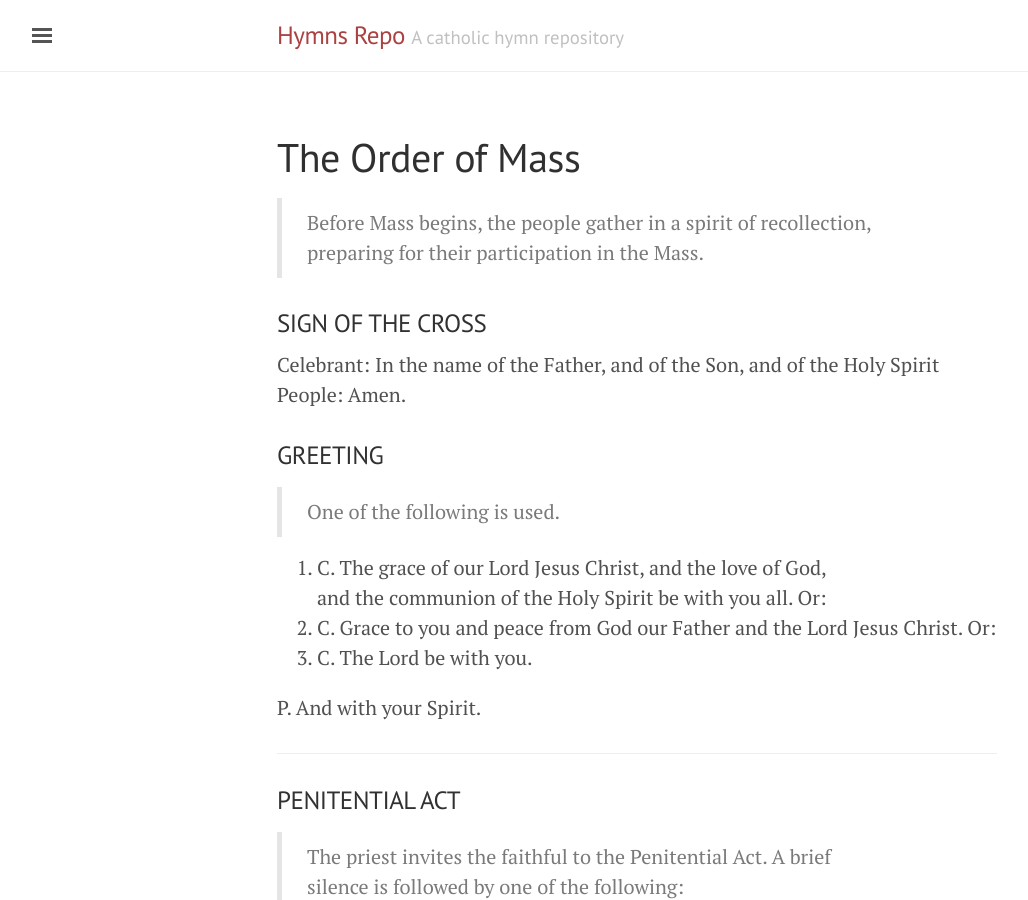
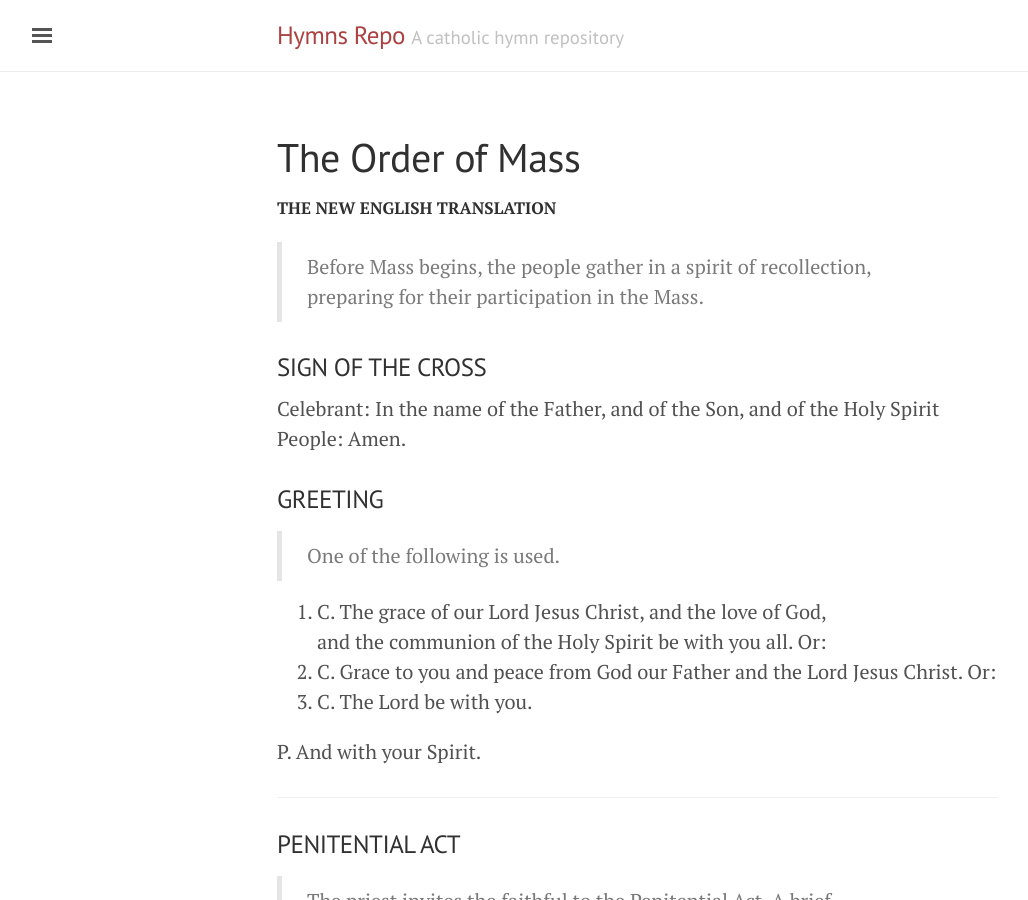
Before and after one commit to hymnsrepo/hymnsrepo-site, a Jekyll site: the page built from order-of-mass.md, in a window 1280 px wide and 900 px high. Shown: the whole window, without its empty margins (3-1031 px from the left). Built offline with Jekyll 4.4.1, drawn with Linux system fonts in a browser that asks for light colours.

Commit message:
Add subtitle to Order of Mass

```diff
--- a/order-of-mass.md
+++ b/order-of-mass.md
@@ -2,6 +2,8 @@
 layout: page
 title: The Order of Mass
 ---
+
+<small>**THE NEW ENGLISH TRANSLATION**</small>
 
 > Before Mass begins, the people gather in a spirit of recollection, preparing for their participation in the Mass.
 
```
